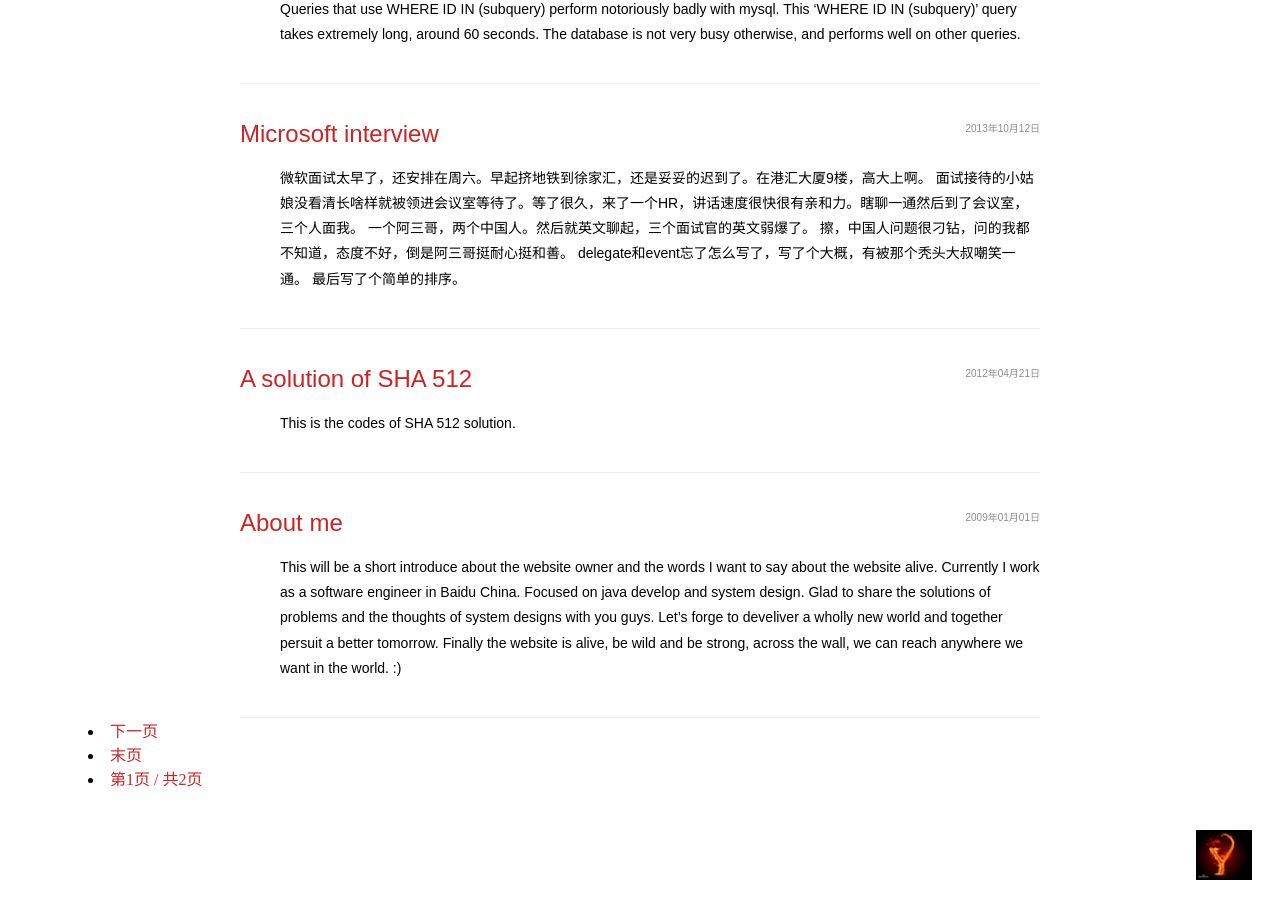
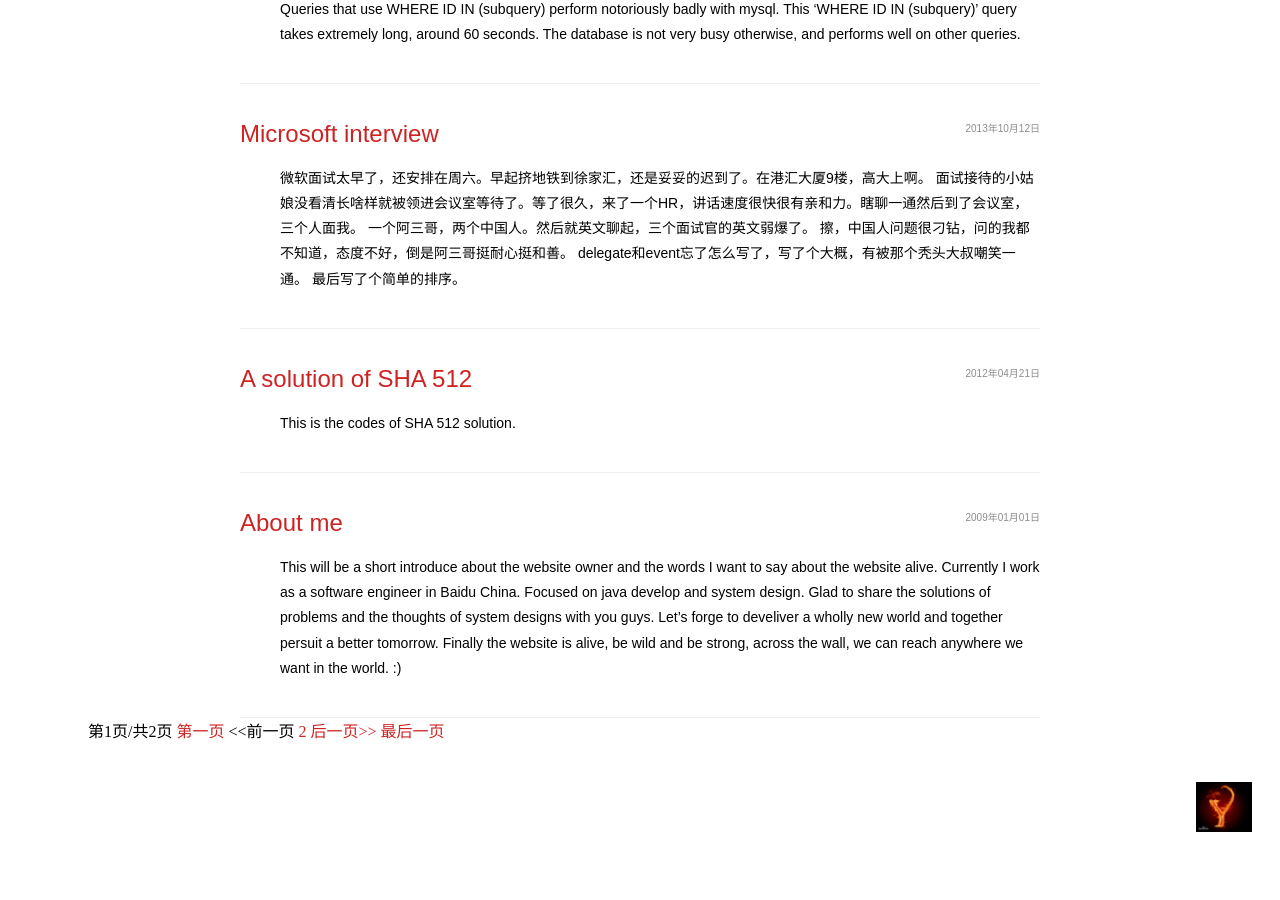
Before and after one commit to yinhaomin/yinhaomin.github.io, a Jekyll site: the page built from index.html, in a window 1280 px wide and 900 px high, scrolled down 1270 px. Built offline with Jekyll 4.4.1, drawn with Linux system fonts in a browser that asks for light colours; the list of posts is cut into pages by our own code; after the commit the page ends 2122 px from its top, so only the background shows below that.

Commit message:
Update index.html

```diff
--- a/index.html
+++ b/index.html
@@ -18,27 +18,32 @@
 </ul>
 
 
-{% if paginator.page > 2 %}
-<li><a href="/page{{paginator.previous_page}}/">上一页</a></li>
+<div id="pagination">
+<div class="pagenavi">
+<span class="page_number">第{{paginator.page}}页/共{{paginator.total_pages}}页</span>
+<a href="/">第一页</a>
+{% if paginator.previous_page %}
+{% if paginator.previous_page == 1 %}
+<a href="/" class="current"><<前一页</a>
+{% else %}
+<a href="/page{{paginator.previous_page}}"><<前一页</a>
 {% endif %}
-{% assign pageSize = 5 %}
-{% assign startPage = paginator.page | minus:pageSize %}
-{% if 2 > startPage %}
-{%	assign startPage = 2 %}
+{% else %}
+<span><<前一页</span>
 {% endif %}
-{% assign endPage = paginator.page | plus:pageSize %}
-{% if endPage >= paginator.total_pages %}
-{%	assign endPage = paginator.total_pages | minus:1 %}
-{% endif %}
-{% for count in (startPage..endPage) %}
+{% for count in (2..paginator.total_pages) limit:8 %}
 {% if count == paginator.page %}
-<li><a href="#"><span class="current-page">{{count}}</span></a></li>
+<span class="current-page">{{count}}</span>
 {% else %}
-<li><a href="/page{{count}}/">{{count}}</a></li>
+<a href="/page{{count}}">{{count}}</a>
 {% endif %}
 {% endfor %}
+
 {% if paginator.next_page %}
-<li><a href="/page{{paginator.next_page}}/">下一页</a></li>
+<a href="/page{{paginator.next_page}}">后一页>></a>
+{% else %}
+<span>后一页>></span>
 {% endif %}
-<li><a href="/page{{paginator.total_pages}}/">末页</a></li>
-<li><a href="#">第{{paginator.page}}页 / 共{{paginator.total_pages}}页</a></li>
+<a href="/page{{paginator.total_pages}}">最后一页</a>
+</div>
+</div>
```
